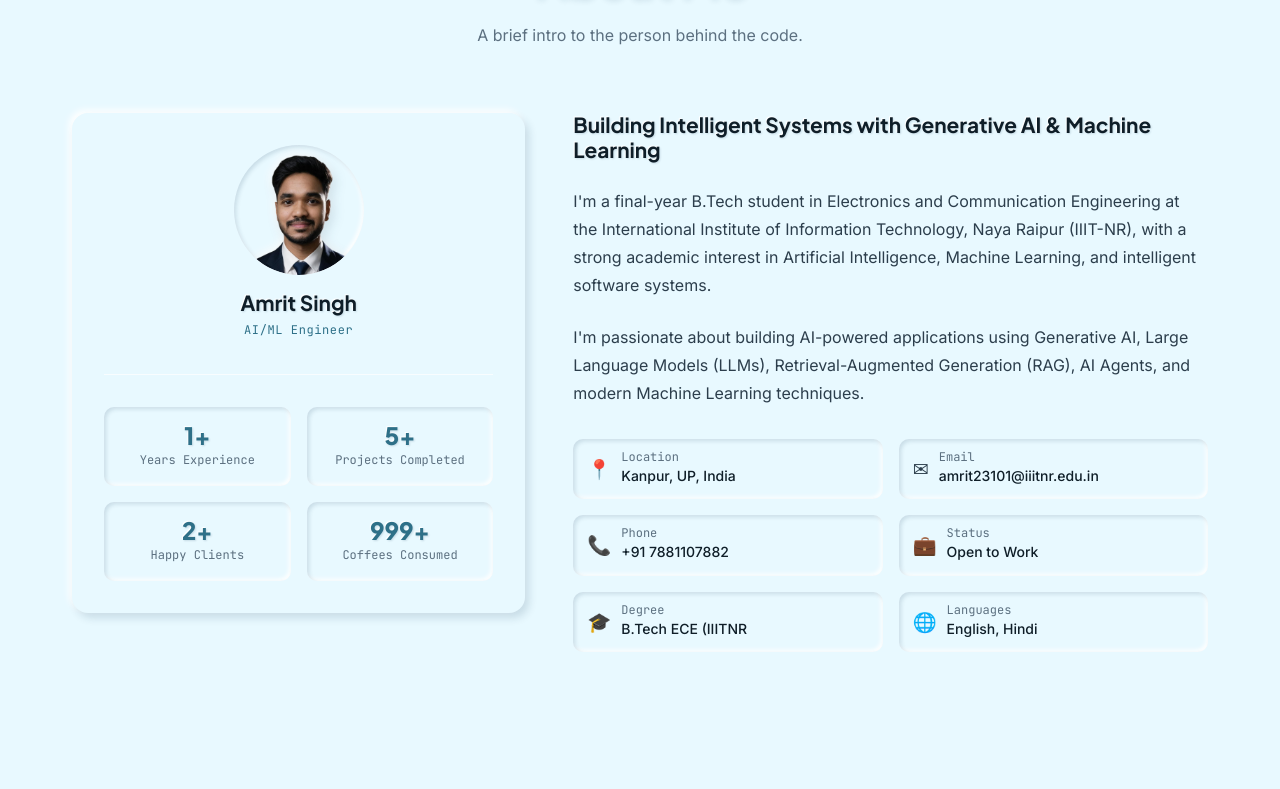
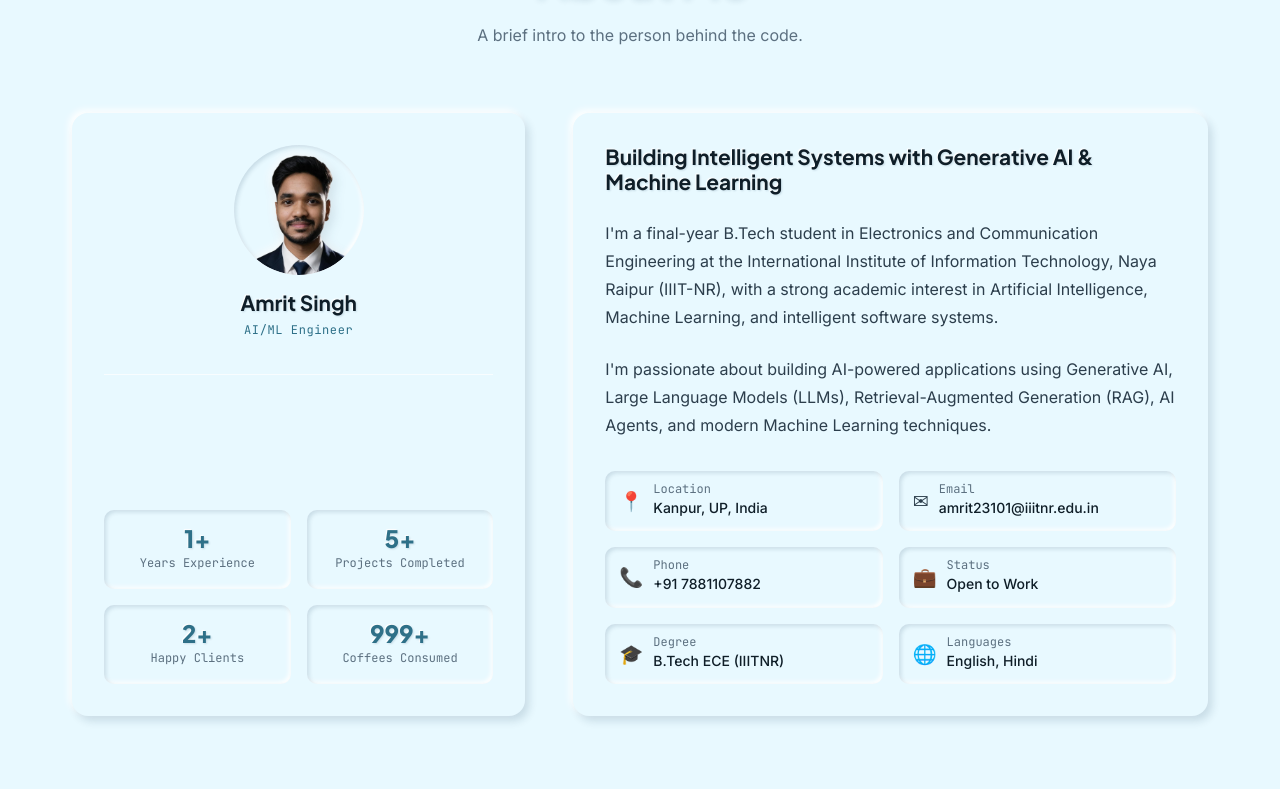
Before and after one commit to Amritsingh101/portfolio, a React (Vite) app: page / in a window 1280 px wide. Shown: the part 971-1760 px from the top of the page. Built offline with nearby package versions, Linux system fonts and the light colour scheme.

Commit message:
second commit

```diff
--- a/src/components/About/About.css
+++ b/src/components/About/About.css
@@ -2,7 +2,7 @@
   display: grid;
   grid-template-columns: 1fr 1.4fr;
   gap: var(--sp-6);
-  align-items: start;
+  align-items: stretch;
 }
 
 /* Left card */
@@ -13,7 +13,9 @@
   padding: var(--sp-4);
   display: flex;
   flex-direction: column;
+  justify-content: space-between;
   gap: var(--sp-4);
+  height: 100%;
 }
 
 .about-avatar-wrap {
@@ -112,9 +114,15 @@ html.dark .about-avatar:hover .about-avatar-img {
 
 /* Right content */
 .about-content {
+  background: var(--bg-surface);
+  border-radius: var(--neo-radius);
+  box-shadow: var(--neo-raised);
+  padding: var(--sp-4);
   display: flex;
   flex-direction: column;
+  justify-content: space-between;
   gap: var(--sp-3);
+  height: 100%;
 }
 
 .about-content-title {
--- a/src/components/About/About.jsx
+++ b/src/components/About/About.jsx
@@ -14,7 +14,7 @@ const INFO_CHIPS = [
   { icon: '✉', label: 'Email', value: personal.email },
   { icon: '📞', label: 'Phone', value: personal.phone },
   { icon: '💼', label: 'Status', value: 'Open to Work' },
-  { icon: '🎓', label: 'Degree', value: 'B.Tech ECE (IIITNR' },
+  { icon: '🎓', label: 'Degree', value: 'B.Tech ECE (IIITNR)' },
   { icon: '🌐', label: 'Languages', value: 'English, Hindi' },
 ]
 
--- a/src/components/Contact/Contact.css
+++ b/src/components/Contact/Contact.css
@@ -2,7 +2,7 @@
   display: grid;
   grid-template-columns: 1fr 1.6fr;
   gap: var(--sp-5);
-  align-items: start;
+  align-items: stretch;
 }
 
 /* Info card */
@@ -13,7 +13,9 @@
   padding: var(--sp-5);
   display: flex;
   flex-direction: column;
+  justify-content: space-between;
   gap: var(--sp-4);
+  height: 100%;
 }
 
 .contact-info-title {
@@ -117,6 +119,10 @@
   box-shadow: var(--neo-raised);
   border-radius: var(--neo-radius);
   padding: var(--sp-5);
+  display: flex;
+  flex-direction: column;
+  justify-content: space-between;
+  height: 100%;
 }
 
 .contact-form {
--- a/src/components/Contact/Contact.jsx
+++ b/src/components/Contact/Contact.jsx
@@ -75,6 +75,7 @@ export default function Contact() {
       })
 
       const data = await res.json()
+      console.log('Web3Forms response:', res.status, data)
 
       if (data.success) {
         localStorage.setItem(LAST_SUBMIT_KEY, Date.now().toString())
@@ -96,7 +97,7 @@ export default function Contact() {
     {
       icon: (
         <svg width="20" height="20" viewBox="0 0 24 24" fill="none" stroke="currentColor" strokeWidth="2" strokeLinecap="round" strokeLinejoin="round" aria-hidden="true">
-          <path d="M4 4h16c1.1 0 2 .9 2 2v12c0 1.1-.9 2-2 2H4c-1.1 0-2-.9-2-2V6c0-1.1.9-2 2-2z"/><polyline points="22,6 12,13 2,6"/>
+          <path d="M4 4h16c1.1 0 2 .9 2 2v12c0 1.1-.9 2-2 2H4c-1.1 0-2-.9-2-2V6c0-1.1.9-2 2-2z" /><polyline points="22,6 12,13 2,6" />
         </svg>
       ),
       label: 'Email',
@@ -106,7 +107,7 @@ export default function Contact() {
     {
       icon: (
         <svg width="20" height="20" viewBox="0 0 24 24" fill="none" stroke="currentColor" strokeWidth="2" strokeLinecap="round" strokeLinejoin="round" aria-hidden="true">
-          <path d="M22 16.92v3a2 2 0 0 1-2.18 2 19.79 19.79 0 0 1-8.63-3.07A19.5 19.5 0 0 1 4.69 12 19.79 19.79 0 0 1 1.61 3.41 2 2 0 0 1 3.6 1.21h3a2 2 0 0 1 2 1.72 12.84 12.84 0 0 0 .7 2.81 2 2 0 0 1-.45 2.11L8.09 8.91a16 16 0 0 0 6 6l.86-.86a2 2 0 0 1 2.11-.45 12.84 12.84 0 0 0 2.81.7A2 2 0 0 1 21.73 16.92z"/>
+          <path d="M22 16.92v3a2 2 0 0 1-2.18 2 19.79 19.79 0 0 1-8.63-3.07A19.5 19.5 0 0 1 4.69 12 19.79 19.79 0 0 1 1.61 3.41 2 2 0 0 1 3.6 1.21h3a2 2 0 0 1 2 1.72 12.84 12.84 0 0 0 .7 2.81 2 2 0 0 1-.45 2.11L8.09 8.91a16 16 0 0 0 6 6l.86-.86a2 2 0 0 1 2.11-.45 12.84 12.84 0 0 0 2.81.7A2 2 0 0 1 21.73 16.92z" />
         </svg>
       ),
       label: 'Phone',
@@ -116,7 +117,7 @@ export default function Contact() {
     {
       icon: (
         <svg width="20" height="20" viewBox="0 0 24 24" fill="none" stroke="currentColor" strokeWidth="2" strokeLinecap="round" strokeLinejoin="round" aria-hidden="true">
-          <path d="M21 10c0 7-9 13-9 13S3 17 3 10a9 9 0 0 1 18 0z"/><circle cx="12" cy="10" r="3"/>
+          <path d="M21 10c0 7-9 13-9 13S3 17 3 10a9 9 0 0 1 18 0z" /><circle cx="12" cy="10" r="3" />
         </svg>
       ),
       label: 'Location',
@@ -180,7 +181,7 @@ export default function Contact() {
                     type="text"
                     id="name"
                     name="name"
-                    placeholder="John Doe"
+                    placeholder="Elon Musk"
                     value={form.name}
                     onChange={handleChange}
                     required
@@ -194,7 +195,7 @@ export default function Contact() {
                     type="email"
                     id="email"
                     name="email"
-                    placeholder="john@example.com"
+                    placeholder="elon@example.com"
                     value={form.email}
                     onChange={handleChange}
                     required
@@ -245,7 +246,7 @@ export default function Contact() {
                   <>
                     Send Message
                     <svg width="16" height="16" viewBox="0 0 24 24" fill="none" stroke="currentColor" strokeWidth="2.5" strokeLinecap="round" strokeLinejoin="round" aria-hidden="true">
-                      <line x1="22" y1="2" x2="11" y2="13"/><polygon points="22 2 15 22 11 13 2 9 22 2"/>
+                      <line x1="22" y1="2" x2="11" y2="13" /><polygon points="22 2 15 22 11 13 2 9 22 2" />
                     </svg>
                   </>
                 )}
--- a/src/components/Projects/Projects.css
+++ b/src/components/Projects/Projects.css
@@ -32,6 +32,7 @@
   display: grid;
   grid-template-columns: repeat(3, 1fr);
   gap: var(--sp-4);
+  align-items: stretch;
 }
 
 .project-card {
@@ -44,6 +45,7 @@
     transform 0.35s cubic-bezier(0.4, 0, 0.2, 1);
   display: flex;
   flex-direction: column;
+  height: 100%;
 }
 
 .project-card:hover {
--- a/src/components/Skills/Skills.css
+++ b/src/components/Skills/Skills.css
@@ -32,6 +32,7 @@
   display: grid;
   grid-template-columns: repeat(2, 1fr);
   gap: var(--sp-5);
+  align-items: stretch;
 }
 
 .skills-group {
@@ -39,6 +40,9 @@
   box-shadow: var(--neo-raised);
   border-radius: var(--neo-radius);
   padding: var(--sp-4);
+  height: 100%;
+  display: flex;
+  flex-direction: column;
 }
 
 .skills-group-title {
```
